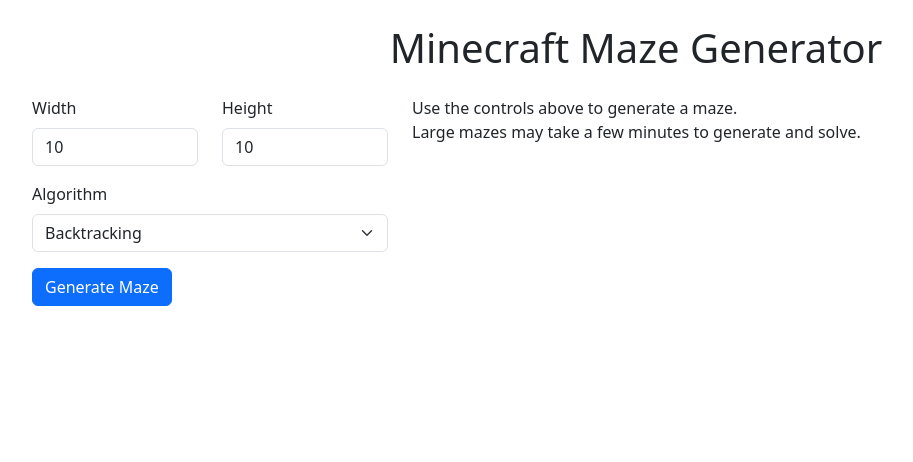
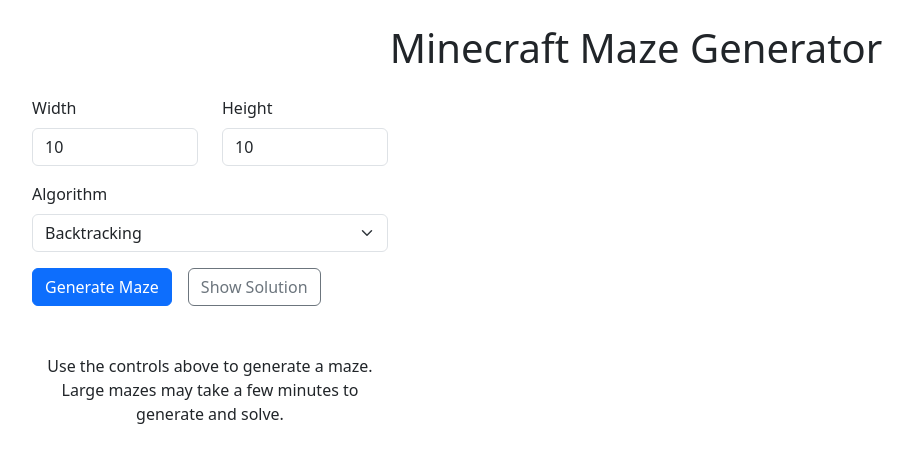
Before and after one commit to nsdigirolamo/maze-gen, a React (Vite) app: page / in a window 1280 px wide. Shown: the top 462 px of the page, without its empty margins (4-917 px from the left). Built offline with nearby package versions, Linux system fonts and the light colour scheme.

Commit message:
More structural changes.

```diff
--- a/src/App.tsx
+++ b/src/App.tsx
@@ -3,110 +3,40 @@
 import Visualizer from "./components/Visualizer";
 import Maze from "./models/maze";
 import MAZE_CREATORS from "./constants/maze-creators";
-import {
-  Button,
-  ButtonGroup,
-  Col,
-  Container,
-  Form,
-  Row,
-  ToggleButton,
-} from "react-bootstrap";
-import DEFAULT_CONTROL_PANEL_DATA from "./constants/control-panel-data";
-import { useFormik } from "formik";
+import { Col, Container, Row } from "react-bootstrap";
+import MazeForm from "./components/MazeForm";
+import MazeFormValues from "./models/control-panel-data";
 
 function App() {
+  const [showSolution, setShowSolution] = useState<boolean>(false);
   const [maze, setMaze] = useState<Maze | null>();
-  const [showSolution, setShowSolution] = useState<boolean>(false);
 
-  const formik = useFormik({
-    initialValues: DEFAULT_CONTROL_PANEL_DATA,
-    onSubmit: (values) => {
-      console.log(values);
-      const mazeCreator = MAZE_CREATORS[values.mazeCreatorIndex].function;
-      const newMaze: Maze = mazeCreator(values.width, values.height);
-      setMaze(newMaze);
-    },
-  });
+  const onMazeFormSubmit = (values: MazeFormValues) => {
+    const creatorFunction = MAZE_CREATORS[values.mazeCreatorIndex].function;
+    const newMaze = creatorFunction(values.width, values.height);
+    setMaze(newMaze);
+  };
 
   return (
     <>
       <h1 className="text-center my-4">Minecraft Maze Generator</h1>
       <Container className="mx-4">
         <Row>
-          <Col sm={4} style={{ height: "100%" }}>
-            <Row>
-              <Form onSubmit={formik.handleSubmit}>
-                <Row className="mb-3">
-                  <Form.Group as={Col}>
-                    <Form.Label>Width</Form.Label>
-                    <Form.Control
-                      id="width"
-                      type="number"
-                      {...formik.getFieldProps("width")}
-                      min={1}
-                    />
-                  </Form.Group>
-                  <Form.Group as={Col}>
-                    <Form.Label>Height</Form.Label>
-                    <Form.Control
-                      id="height"
-                      type="number"
-                      {...formik.getFieldProps("height")}
-                      min={1}
-                    />
-                  </Form.Group>
-                </Row>
-                <Row className="mb-3">
-                  <Form.Group as={Col}>
-                    <Form.Label>Algorithm</Form.Label>
-                    <Form.Select
-                      id="mazeCreatorIndex"
-                      {...formik.getFieldProps("mazeCreatorIndex")}
-                    >
-                      {MAZE_CREATORS.map((element, index) => (
-                        <option value={index} key={index}>
-                          {element.name}
-                        </option>
-                      ))}
-                    </Form.Select>
-                  </Form.Group>
-                </Row>
-                <Button variant="primary" type="submit">
-                  Generate Maze
-                </Button>
-                <ButtonGroup className="mx-3">
-                  {maze ? (
-                    <ToggleButton
-                      id="toggle-check"
-                      type="checkbox"
-                      variant="outline-secondary"
-                      checked={showSolution}
-                      value="1"
-                      onChange={(e) => setShowSolution(e.currentTarget.checked)}
-                    >
-                      {showSolution ? "Hide Solution" : "Show Solution"}
-                    </ToggleButton>
-                  ) : null}
-                </ButtonGroup>
-              </Form>
-            </Row>
+          <Col>
+            <MazeForm
+              onSubmit={onMazeFormSubmit}
+              onShowSolution={setShowSolution}
+            />
+            <div className="text-center my-5">
+              Use the controls above to generate a maze.
+              <br />
+              Large mazes may take a few minutes to generate and solve.
+            </div>
           </Col>
-          <Col
-            sm={8}
-            className="d-flex"
-            style={{ minHeight: "80vh" }}
-            fluid={true}
-          >
+          <Col sm={8}>
             {maze ? (
               <Visualizer maze={maze} showSolution={showSolution} />
-            ) : (
-              <>
-                Use the controls above to generate a maze.
-                <br />
-                Large mazes may take a few minutes to generate and solve.
-              </>
-            )}
+            ) : null}
           </Col>
         </Row>
       </Container>
--- /dev/null
+++ b/src/components/MazeForm.tsx
@@ -0,0 +1,83 @@
+import { ReactElement, useState } from "react";
+import MazeFormValues from "../models/control-panel-data";
+import { Button, Form, Row, ToggleButton } from "react-bootstrap";
+import { useFormik } from "formik";
+import MAZE_CREATORS from "../constants/maze-creators";
+
+interface MazeFormProps {
+  onSubmit: (values: MazeFormValues) => void;
+  onShowSolution: (value: boolean) => void;
+}
+
+function MazeForm({ onSubmit, onShowSolution }: MazeFormProps): ReactElement {
+  const [showSolution, setShowSolution] = useState<boolean>(false);
+  const formik = useFormik({
+    initialValues: {
+      width: 10,
+      height: 10,
+      mazeCreatorIndex: 0,
+      showSolution: false,
+    },
+    onSubmit,
+  });
+
+  const handleShowSolutionClick = () => {
+    const newShowSolution = !showSolution;
+    setShowSolution(newShowSolution);
+    onShowSolution(newShowSolution);
+  };
+
+  return (
+    <Form onSubmit={formik.handleSubmit}>
+      <Row className="mb-3">
+        <Form.Group className="col">
+          <Form.Label>Width</Form.Label>
+          <Form.Control
+            id="width"
+            type="number"
+            {...formik.getFieldProps("width")}
+            min={1}
+          />
+        </Form.Group>
+        <Form.Group className="col">
+          <Form.Label>Height</Form.Label>
+          <Form.Control
+            id="height"
+            type="number"
+            {...formik.getFieldProps("height")}
+            min={1}
+          />
+        </Form.Group>
+      </Row>
+      <Row className="mb-3">
+        <Form.Group className="col">
+          <Form.Label>Algorithm</Form.Label>
+          <Form.Select
+            id="mazeCreatorIndex"
+            {...formik.getFieldProps("mazeCreatorIndex")}
+          >
+            {MAZE_CREATORS.map((element, index) => (
+              <option value={index} key={index} label={element.name} />
+            ))}
+          </Form.Select>
+        </Form.Group>
+      </Row>
+      <Button variant="primary" type="submit">
+        Generate Maze
+      </Button>
+      <ToggleButton
+        id="toggle-check"
+        className="mx-3"
+        type="checkbox"
+        variant="outline-secondary"
+        checked={showSolution}
+        value="1"
+        onClick={handleShowSolutionClick}
+      >
+        {formik.values.showSolution ? "Hide Solution" : "Show Solution"}
+      </ToggleButton>
+    </Form>
+  );
+}
+
+export default MazeForm;
--- a/src/constants/control-panel-data.ts
+++ /dev/null
@@ -1,9 +0,0 @@
-import ControlPanelData from "../models/control-panel-data";
-
-const DEFAULT_CONTROL_PANEL_DATA: ControlPanelData = {
-  width: 10,
-  height: 10,
-  mazeCreatorIndex: 0,
-};
-
-export default DEFAULT_CONTROL_PANEL_DATA;
--- a/src/models/control-panel-data.ts
+++ b/src/models/maze-form-values.ts
@@ -1,7 +1,7 @@
-interface ControlPanelData {
+interface MazeFormValues {
   width: number;
   height: number;
   mazeCreatorIndex: number;
 }
 
-export default ControlPanelData;
+export default MazeFormValues;
```
